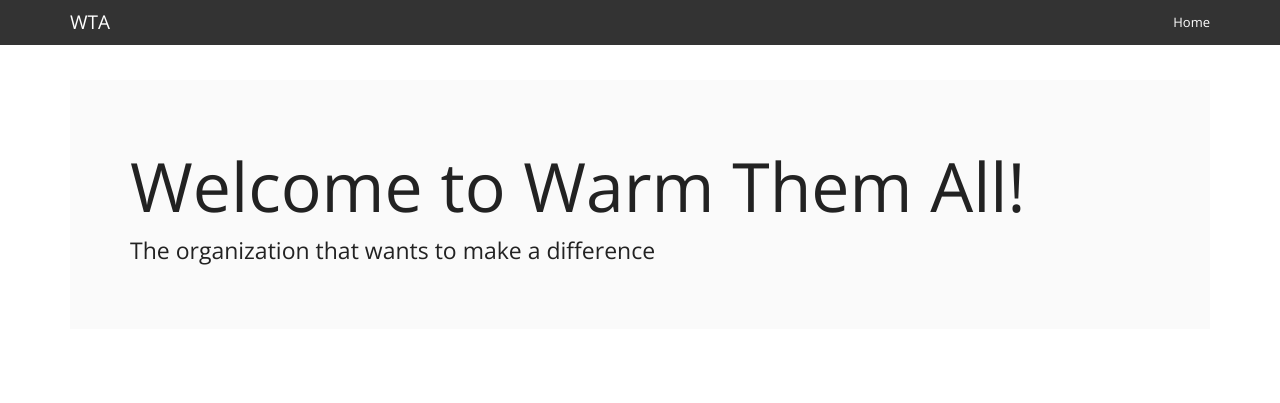
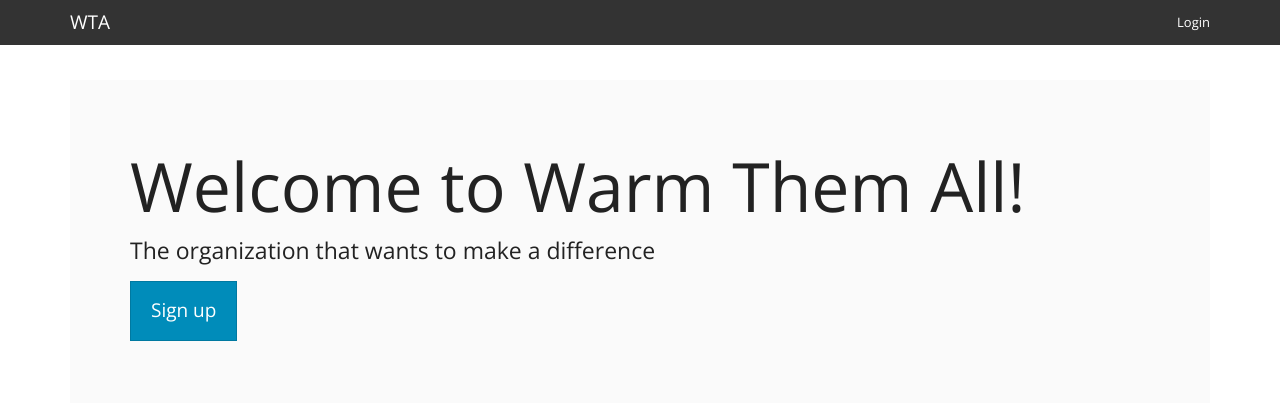
Before and after one commit to warmthemall/warmthemall, a Django app: page / in a window 1280 px wide. Shown: the top 403 px of the page. Run offline with Django 3.2, Linux system fonts and the light colour scheme; some libraries are stand-ins or nearby versions.

Commit message:
Add user authentication

```diff
--- a/core/urls.py
+++ b/core/urls.py
@@ -1,6 +1,11 @@
 from django.conf.urls import patterns, include, url
 from .views import *
 
+
+
+
 urlpatterns = patterns('',
     url(r'^$', Home.as_view(), name='home'),
+    url(r'^user/', include('registration.backends.simple.urls')),
+    url(r'^user/', include('django.contrib.auth.urls')),
 )
--- a/requirements.txt
+++ b/requirements.txt
@@ -2,6 +2,7 @@ Django==1.9.4
 argparse==1.2.1
 dj-database-url==0.4.0
 dj-static==0.0.6
+django-registration-redux==1.4
 django-toolbelt==0.0.1
 gunicorn==19.4.5
 psycopg2==2.6.1
--- a/templates/base.html
+++ b/templates/base.html
@@ -23,7 +23,11 @@
             </div>
             <div id="navbar" class="navbar-collapse collapse">
                 <ul class="nav navbar-nav navbar-right">
-                  <li><a href="#">Home</a></li>
+                  {% if user.is_authenticated %}
+                  <li><a href="{% url 'auth_logout' %}">Logout</a></li>
+                  {% else %}
+                  <li><a href="{% url 'auth_login' %}">Login</a></li>
+                  {% endif %}
                 </ul>
             </div>
         </div>
--- a/templates/home.html
+++ b/templates/home.html
@@ -1,7 +1,14 @@
 {% extends "base.html" %}
 {% block content %}
+{% if user.is_authenticated %}
+<div class="jumbotron">
+  <h1>Welcome back!</h1>
+</div>
+{% else %}
 <div class="jumbotron">
   <h1>Welcome to Warm Them All!</h1>
   <p>The organization that wants to make a difference</p>
-</div>
+  <p><a class="btn btn-lg btn-primary" href="{% url 'registration_register' %}">Sign up</a></p>
+ </div>
+{% endif %}
 {% endblock %}
--- a/warmthemall/settings.py
+++ b/warmthemall/settings.py
@@ -35,6 +35,8 @@ ALLOWED_HOSTS = []
 # Application definition
 
 INSTALLED_APPS = [
+    'registration',
+    'django.contrib.sites',
     'django.contrib.admin',
     'django.contrib.auth',
     'django.contrib.contenttypes',
@@ -133,3 +135,6 @@ USE_TZ = True
 STATIC_URL = '/static/'
 STATICFILES_DIRS = (os.path.join(MAIN_DIR, 'static'),)
 STATIC_ROOT = 'staticfiles'
+LOGIN_URL = '/user/login'
+LOGIN_REDIRECT_URL ='/'
+SITE_ID = 1
```
